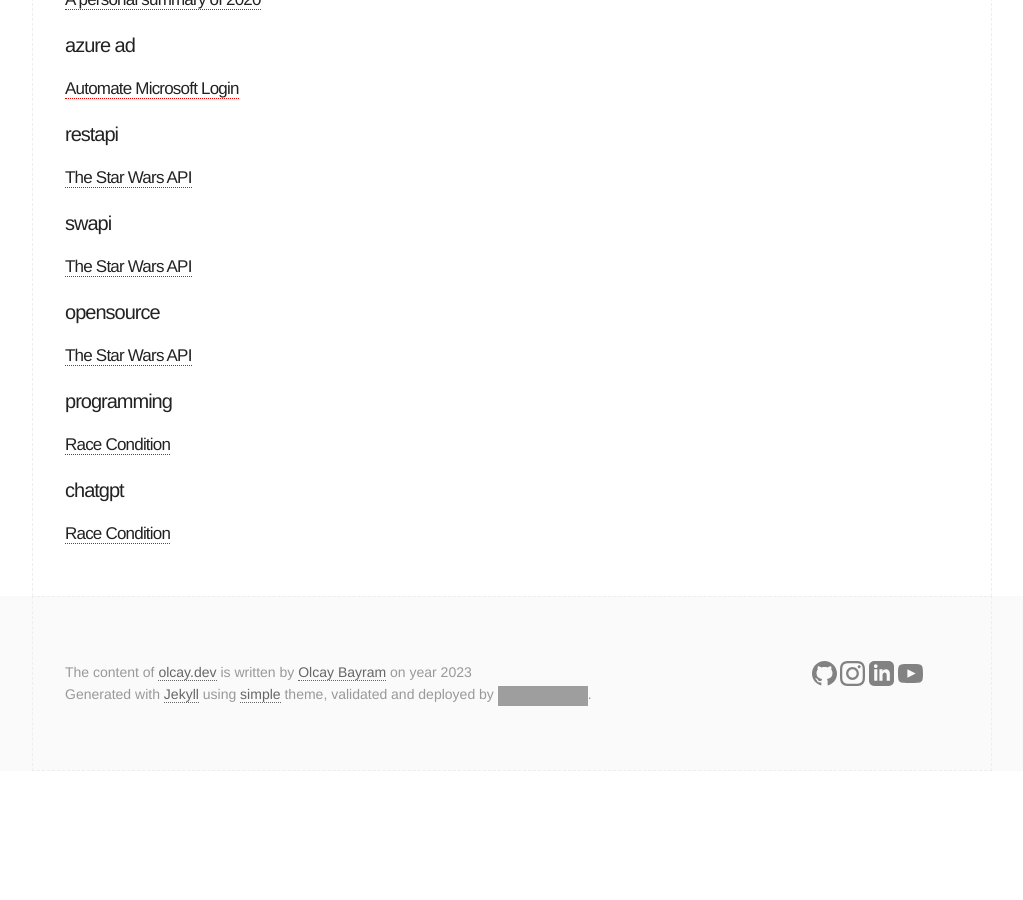
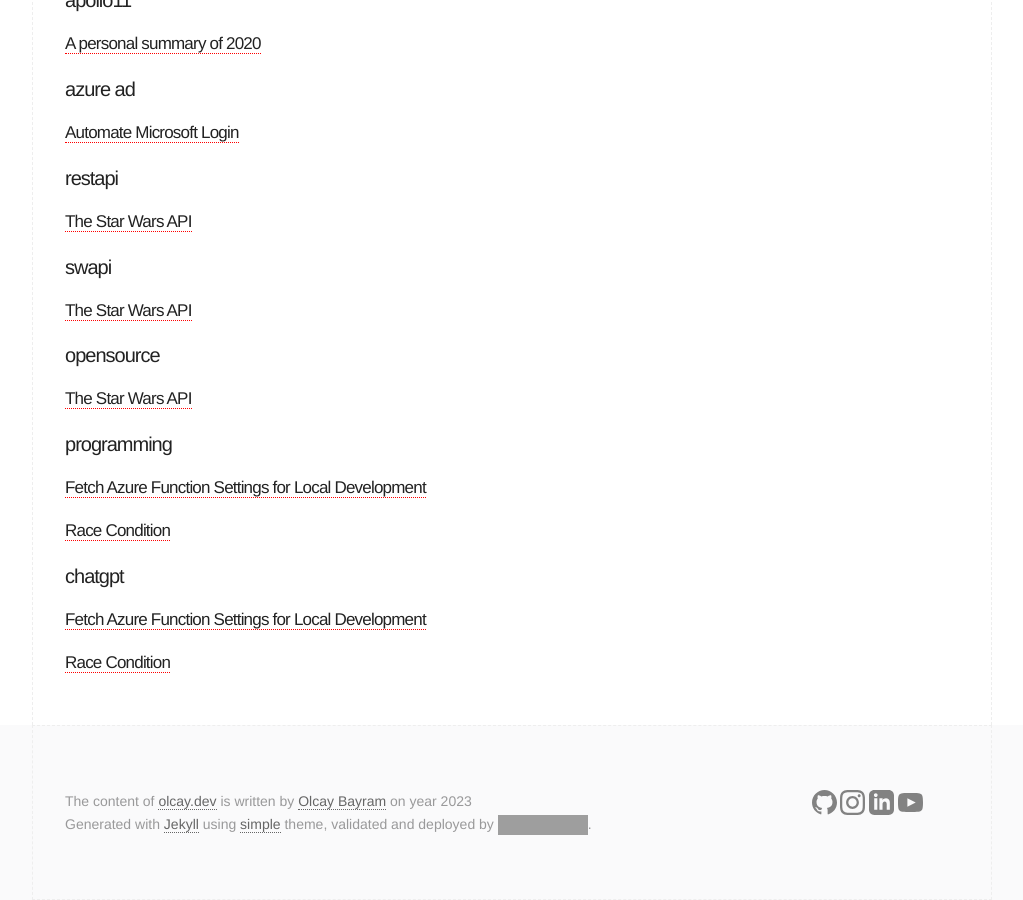
Before and after one commit to otomatikmuhendis/aclockworkengineer, a Jekyll site: the page built from tags.html, in a window 1280 px wide and 900 px high, scrolled down 8648 px. Shown: the whole window, without its empty margins (128-1151 px from the left). Built offline with Jekyll 4.4.1, drawn with Linux system fonts in a browser that asks for light colours; before the commit the page ends 9419 px from its top, so only the background shows below that; some of the changed lines change nothing that is shown; some of the changed text lies outside the part shown; grey boxes are pictures that could not be loaded.

Commit message:
Fetch Azure Function Settings for Local Development

````diff
--- /dev/null
+++ b/_posts/2023-03-22-azure-copy-settings.md
@@ -0,0 +1,140 @@
+---
+author: Olcay Bayram
+layout: post
+categories: Software
+published: true
+title: Fetch Azure Function Settings for Local Development
+image: /img/AzureConfigToLocalSettings.png
+tags:
+  - programming
+  - chatgpt
+  - azure
+---
+To run Azure Functions locally on your development machine, you need to use a local development environment such as Visual Studio Code or the Azure Functions Core Tools. This local development environment allows you to simulate the Azure Functions runtime on your machine.
+
+The `local.settings.json` file is used to store configuration settings for your Azure Functions when running locally. These settings include things like connection strings, app settings, and other configuration values that are used by your function code.
+
+When you create an Azure Function project in Visual Studio Code or with the Azure Functions Core Tools, a default local.settings.json file is created for you. You can edit this file to add or modify configuration settings as needed.
+
+<!--more-->
+
+When you run your Azure Functions locally, the `local.settings.json` file is read by the Azure Functions runtime to get the configuration settings that your function code needs to run. Without this file, your function code may not be able to access the resources it needs to function correctly, such as a database or a storage account.
+
+## Risks of committing the settings to Git
+
+It is generally considered risky to commit your `local.settings.json` file to Git or any other version control system for a few reasons:
+
+**Security**: The local.settings.json file contains sensitive information such as connection strings, API keys, and other configuration values that are specific to your local development environment. By committing this file to Git, you are potentially exposing this sensitive information to anyone who has access to the Git repository. This could include other members of your development team or even attackers who gain access to your repository.
+
+**Compatibility**: The local.settings.json file is specific to your local development environment and may contain settings that are not compatible with other environments. For example, you may have a connection string that points to a local database that is not available in other environments. By committing this file to Git, you may cause compatibility issues when other developers try to run your code on their own machines.
+
+**Overwriting**: If you have multiple developers working on the same codebase and they all commit their own local.settings.json files, it can be difficult to reconcile the differences between them. This can lead to overwriting of configuration settings and other issues that can be difficult to diagnose and fix.
+
+To mitigate these risks, it is generally recommended that you exclude the local.settings.json file from your Git repository by adding it to the .gitignore file. Instead, you can provide default configuration values in your code or use a separate configuration system such as Azure App Configuration or Azure Key Vault to store sensitive information. This way, each developer can configure their own development environment without exposing sensitive information to others, and compatibility issues can be avoided.
+
+## Creating the settings file manually
+
+If the local.settings.json file is missing from a cloned project, you can create a new one by following these steps:
+
+1. Open your code editor or IDE and navigate to the root folder of the project.
+
+1. Create a new file named "local.settings.json" in the root folder.
+
+1. Copy the following template into the file:
+
+    ```json
+    {
+      "IsEncrypted": false,
+      "Values": {
+        "AzureWebJobsStorage": "",
+        "FUNCTIONS_WORKER_RUNTIME": "dotnet",
+        // add your configuration values here
+      }
+    }
+    ```
+
+1. Replace the // add your configuration values here comment with your own configuration values. These values should include any connection strings, app settings, or other configuration values that your function code needs to run.
+
+1. Save the file.
+
+Once you've created the local.settings.json file with the appropriate configuration values, you should be able to run the Azure Function locally on your development machine. However, note that if the missing file contained sensitive information such as API keys or passwords, you may need to obtain that information from a secure source before you can populate the new file.
+
+## Fetching the settings using Azure Function Core Tools
+
+After logging in to Azure Account and setting our desired subscription on Azure Function Core Tools, we can fetch our app settings by running the command below;
+
+```powershell
+func azure functionapp fetch-app-settings '<function-name>' --output-file local.settings.json
+```
+
+Then decrypt the values with the command below;
+
+```powershell
+func settings decrypt
+```
+
+## Fetching the settings using Azure Portal
+
+To fetch an Azure Function setting from the Azure Portal, you can follow these steps:
+
+1. Log in to the [Azure Portal](https://portal.azure.com/).
+1. Navigate to your Azure Function App.
+1. Click on the "Functions" option in the left-hand navigation menu.
+1. Select the Function that you want to fetch the settings for.
+1. Click on the "Configuration" option in the left-hand navigation menu.
+1. You should now see a list of settings for your Azure Function, including any Application Settings and Connection Strings that have been configured. These settings can be updated or modified as needed.
+1. Click `Advanced edit` button copy the content to the first textarea below.
+1. Click `Convert to local.settings.json format` button to convert the content `local.settings.json` file format.
+
+<textarea id="inputText" style="height: 326px;width: 100%;">
+[
+  {
+    "name": "clientid",
+    "value": "...",
+    "slotSetting": false
+  },
+  {
+    "name": "AzureWebJobsStorage",
+    "value": "UseDevelopmentStorage=true",
+    "slotSetting": false
+  }
+]
+</textarea>
+
+<button type="button" onclick="copyText()">&#8659; Convert to local.settings.json format &#8659;</button>
+
+<textarea id="outputText" style="height: 326px;width: 100%;">
+{
+  "IsEncrypted": false,
+  "Values": {
+    "AzureWebJobsStorage": "UseDevelopmentStorage=true",
+    "clientid": "..."
+  }
+}
+</textarea>
+
+<script>
+    function copyText() {
+      var inputText = document.getElementById("inputText");
+      var outputText = document.getElementById("outputText");
+
+      try {
+        const inputObject = JSON.parse(inputText.value);
+
+        const outputObject = inputObject.reduce((acc, curr) => {
+        return Object.assign(acc, {
+          Values: {
+            ...acc.Values,
+            [curr.name]: curr.value
+          }
+        });
+      }, { IsEncrypted: false, Values: {} });
+
+        outputText.value = JSON.stringify(outputObject, null, 2);
+      } catch (error) {
+        outputText.value = 'Invalid JSON string';
+      }
+    }
+</script>
+
+*PS: This blog post is written by an AI using ChatGPT including the Javascript code to convert values.*
--- a/tags.html
+++ b/tags.html
@@ -1,6 +1,6 @@
 ---
 layout: page
-title: Etiketler
+title: Tags
 permalink: /tags/
 ---
 
````
Also changed, not shown: img/AzureConfigToLocalSettings.png (added).
